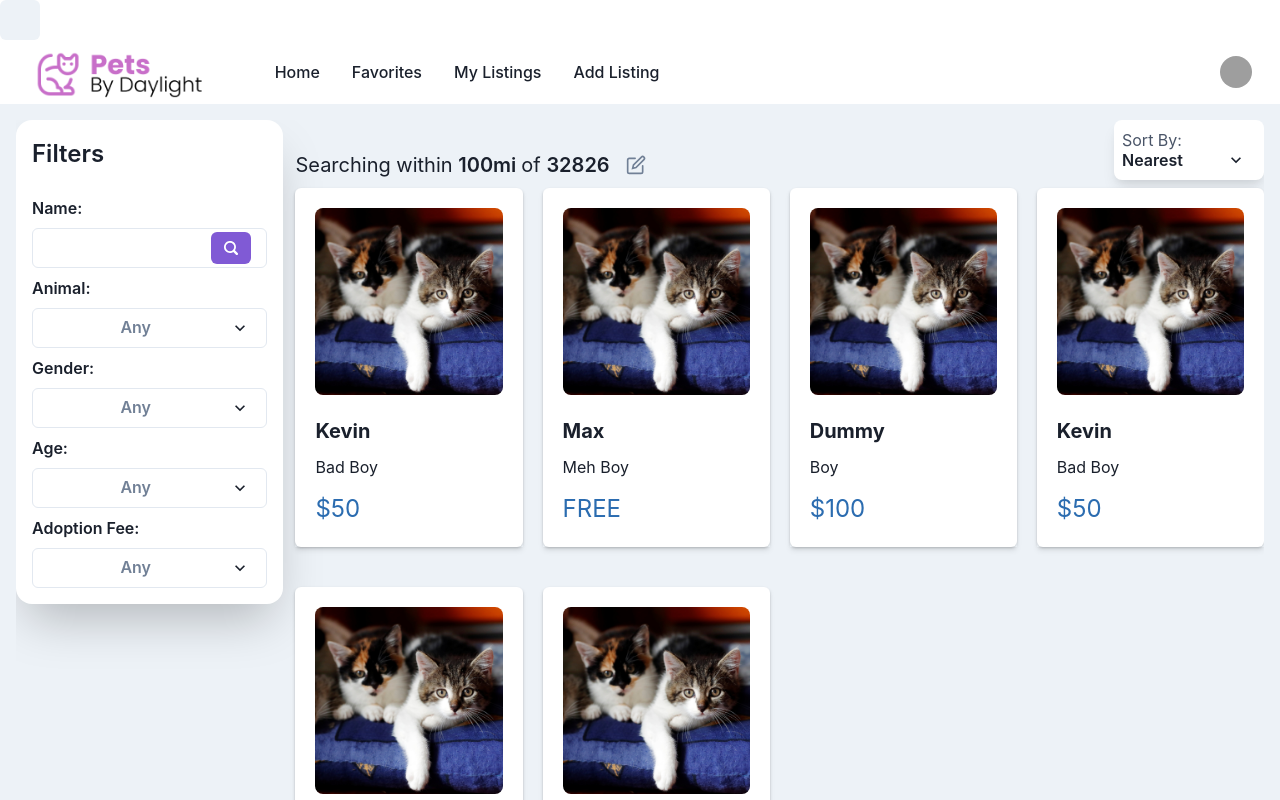
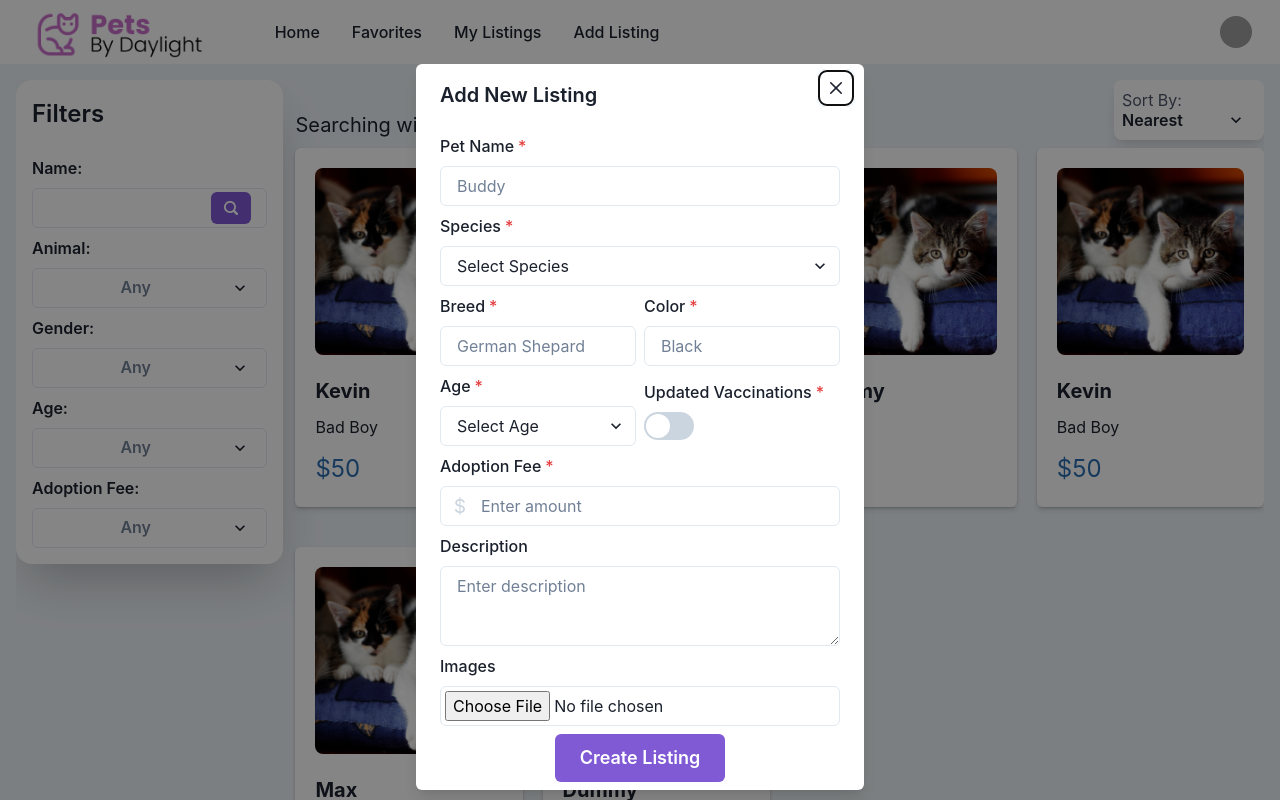
Before and after one commit to BrodyMoorman/pets-by-daylight, a React (Vite) app in the folder client/: page /home in a window 1280 px wide. Both pictures are taken after a click on the link "Add Listing". Shown: the top 800 px of the page. Built offline with nearby package versions, Linux system fonts and the light colour scheme; grey boxes are pictures that could not be loaded.

Commit message:
Added New Listing Form

```diff
--- a/client/src/components/FunctionalTopbar.jsx
+++ b/client/src/components/FunctionalTopbar.jsx
@@ -31,7 +31,7 @@ import {
 
 
 
-  const Links = ['Home', 'Favorites', 'My Listings', 'Add Listing']
+  const Links = ['Home', 'Favorites', 'My Listings']
 
   const NavLink = (props) => {
     const { children } = props
@@ -61,15 +61,13 @@ import {
 
     return (
       <>
-        <Button onClick={onOpen}></Button>
-
         <Modal isOpen={isOpen} onClose={onClose}>
           <ModalOverlay/>
           <ModalContent>
             <ModalHeader>Add New Listing</ModalHeader>
             <ModalCloseButton/>
             <ModalBody>
-              <p>Your modal content goes here.</p>
+              <NewListingForm/>
             </ModalBody>
           </ModalContent>
         </Modal>
@@ -98,6 +96,19 @@ import {
                 {Links.map((link) => (
                   <NavLink key={link}>{link}</NavLink>
                 ))}
+                <Box
+                  as="a"
+                  px={2}
+                  py={1}
+                  rounded={'md'}
+                  _hover={{
+                    textDecoration: 'none',
+                    bg: useColorModeValue('gray.200', 'gray.700'),
+                  }}
+                  cursor={'pointer'}
+                  onClick={onOpen}>
+                  Add Listing
+                </Box>
               </HStack>
             </HStack>
             <Flex alignItems={'center'}>
@@ -119,7 +130,7 @@ import {
                   <MenuItem>Link 1</MenuItem>
                   <MenuItem>Link 2</MenuItem>
                   <MenuDivider />
-                  <MenuItem>Link 3</MenuItem>
+                  <MenuItem color={"red.300"}>Log Out</MenuItem>
                 </MenuList>
               </Menu>
             </Flex>
--- /dev/null
+++ b/client/src/components/ImageUploadPreview.jsx
@@ -0,0 +1,33 @@
+import { HStack, Image, Text, Button } from '@chakra-ui/react'
+import React from 'react'
+import { useState, useEffect } from 'react'
+import { FaTrashAlt } from "react-icons/fa";
+
+export default function ImageUploadPreview(props) {
+    const image = props.image
+    const [preview, setPreview] = useState(null)
+
+    useEffect(() => {
+        const objectUrl = URL.createObjectURL(image)
+        setPreview(objectUrl)
+        return () => URL.revokeObjectURL(objectUrl)
+    }
+    , [image])
+
+    const handleDelete = () => {
+        props.callback(image)
+    }
+
+  return (
+    <HStack w={"full"} alignItems={"center"} p={2} borderRadius={"lg"} bg={"gray.200"} justifyContent={"space-between"} >
+        <HStack>
+        <Image src={preview} alt="preview" h={"40px"} />
+        <Text w={"60%"} h={"20px"} noOfLines={1} textOverflow={"clip"}  >{image.name}</Text>
+        </HStack>
+        <Button colorScheme='red' p={0} size={"sm"}>
+         <FaTrashAlt fontSize={"xl"} onClick={handleDelete}/>
+        </Button>
+
+    </HStack>
+  )
+}
--- a/client/src/components/NewListingForm.jsx
+++ b/client/src/components/NewListingForm.jsx
@@ -6,31 +6,126 @@ import {
     ModalFooter,
     ModalBody,
     ModalCloseButton,
+    VStack,
+    HStack,
+    FormControl,
+    FormLabel,
+    Input,
+    Switch,
+    Select,
+    InputGroup,
+    InputLeftElement,
+    Textarea,
+    Button,
+
   } from '@chakra-ui/react'
 
+  import { useState } from 'react'
+  import ImageUploadPreview from './ImageUploadPreview'
+
 export default function NewListingForm() {
-    const { isOpen, onOpen, onClose } = useDisclosure()
+
+  const [values, setValues] = useState({
+    petName: '',
+    species: '',
+    breed: '',
+    color: '',
+    age: '',
+    updatedVaccinations: false,
+    adoptionFee: '',
+    description: '',
+    images: [],
+  })
+  const [images, setImages] = useState([])
+
+  const handleChange = (e) => {
+    if(e.target.files) {
+      setImages(images.concat(e.target.files[0]))
+      e.target.value = null
+    }
+    if(e.target.name === 'updatedVaccinations') {
+      setValues({ ...values, [e.target.name]: e.target.checked })
+      return
+    }
+    const { name, value } = e.target
+    setValues({ ...values, [name]: value })
+  }
+  const removeImage = (image) => {
+    setImages(images.filter((img) => img !== image))
+  }
+  const handleSubmit = (e) => {
+    e.preventDefault()
+    setValues({...values, images: images})
+    console.log(images)
+    console.log(values)
+  }
+
     return (
-      <>
-        <Button onClick={onOpen}>Open Modal</Button>
-
-        <Modal isOpen={isOpen} onClose={onClose}>
-          <ModalOverlay />
-          <ModalContent>
-            <ModalHeader>Modal Title</ModalHeader>
-            <ModalCloseButton />
-            <ModalBody>
-              <Lorem count={2} />
-            </ModalBody>
-
-            <ModalFooter>
-              <Button colorScheme='blue' mr={3} onClick={onClose}>
-                Close
-              </Button>
-              <Button variant='ghost'>Secondary Action</Button>
-            </ModalFooter>
-          </ModalContent>
-        </Modal>
-      </>
+      <VStack>
+        <FormControl isRequired>
+          <FormLabel>Pet Name</FormLabel>
+          <Input placeholder='Buddy' name='petName' onChange={handleChange}  />
+        </FormControl>
+        <FormControl isRequired>
+          <FormLabel>Species</FormLabel>
+          <Select placeholder='Select Species' name='species' onChange={handleChange}>
+            <option>Dog</option>
+            <option>Cat</option>
+            <option>Bird</option>
+            <option>Fish</option>
+            <option>Reptile</option>
+            <option>Other</option>
+          </Select>
+        </FormControl>
+        <HStack>
+        <FormControl isRequired>
+          <FormLabel>Breed</FormLabel>
+          <Input placeholder='German Shepard' name='breed' onChange={handleChange} />
+        </FormControl>
+        <FormControl isRequired>
+          <FormLabel>Color</FormLabel>
+          <Input placeholder='Black' name='color' onChange={handleChange} />
+        </FormControl>
+        </HStack>
+        <HStack w={"full"}>
+        <FormControl isRequired>
+          <FormLabel>Age</FormLabel>
+          <Select placeholder='Select Age' name='age' onChange={handleChange}>
+            <option>Baby</option>
+            <option>Young</option>
+            <option>Adult</option>
+            <option>Senior</option>
+          </Select>
+        </FormControl>
+        <FormControl isRequired>
+          <FormLabel>Updated Vaccinations</FormLabel>
+          <Switch colorScheme='purple' size={"lg"} name='updatedVaccinations' onChange={handleChange} />
+        </FormControl>
+        </HStack>
+        <FormControl isRequired>
+          <FormLabel>Adoption Fee</FormLabel>
+          <InputGroup>
+            <InputLeftElement
+              pointerEvents='none'
+              color='gray.300'
+              fontSize='1.2em'
+              children='$'
+            />
+            <Input placeholder='Enter amount' name='adoptionFee' onChange={handleChange} />
+          </InputGroup>
+        </FormControl>
+        <FormControl>
+          <FormLabel>Description</FormLabel>
+          <Textarea placeholder='Enter description' name='description' onChange={handleChange} />
+        </FormControl>
+        <FormControl>
+          <FormLabel>Images</FormLabel>
+          <Input type='file' accept="image/png, image/jpeg, image/jpg, image/webp" onChange={handleChange} p={1} />
+        </FormControl>
+        {images.map((image, index) => (
+          <ImageUploadPreview key={index} image={image} callback={removeImage} />
+        ))}
+        <Button colorScheme='purple' size={"lg"} onClick={handleSubmit}>Create Listing</Button>
+      </VStack>
     )
   }
--- a/client/src/components/PetDisplay.jsx
+++ b/client/src/components/PetDisplay.jsx
@@ -56,6 +56,21 @@ export default function PetDisplay() {
         <Text fontSize={"4xl"} fontWeight={"semibold"}>Description</Text>
         <Divider  w={"50%"}/>
         <Text w={"60%"}>Buddy is a frendly boy, he loves playing and singing and being an awesome dude. </Text>
+        <Text fontSize={"4xl"} fontWeight={"semibold"}>Contact</Text>
+        <Divider  w={"50%"}/>
+        <VStack>
+            <HStack>
+                <Text fontWeight={"semibold"}>Email:</Text>
+                <Text> example@gmail.com </Text>
+            </HStack>
+            <Divider />
+            <HStack>
+                <Text fontWeight={"semibold"}>Phone:</Text>
+                <Text> 123-456-7890 </Text>
+            </HStack>
+
+        </VStack>
+
         </VStack>
 
     </Flex>
```
